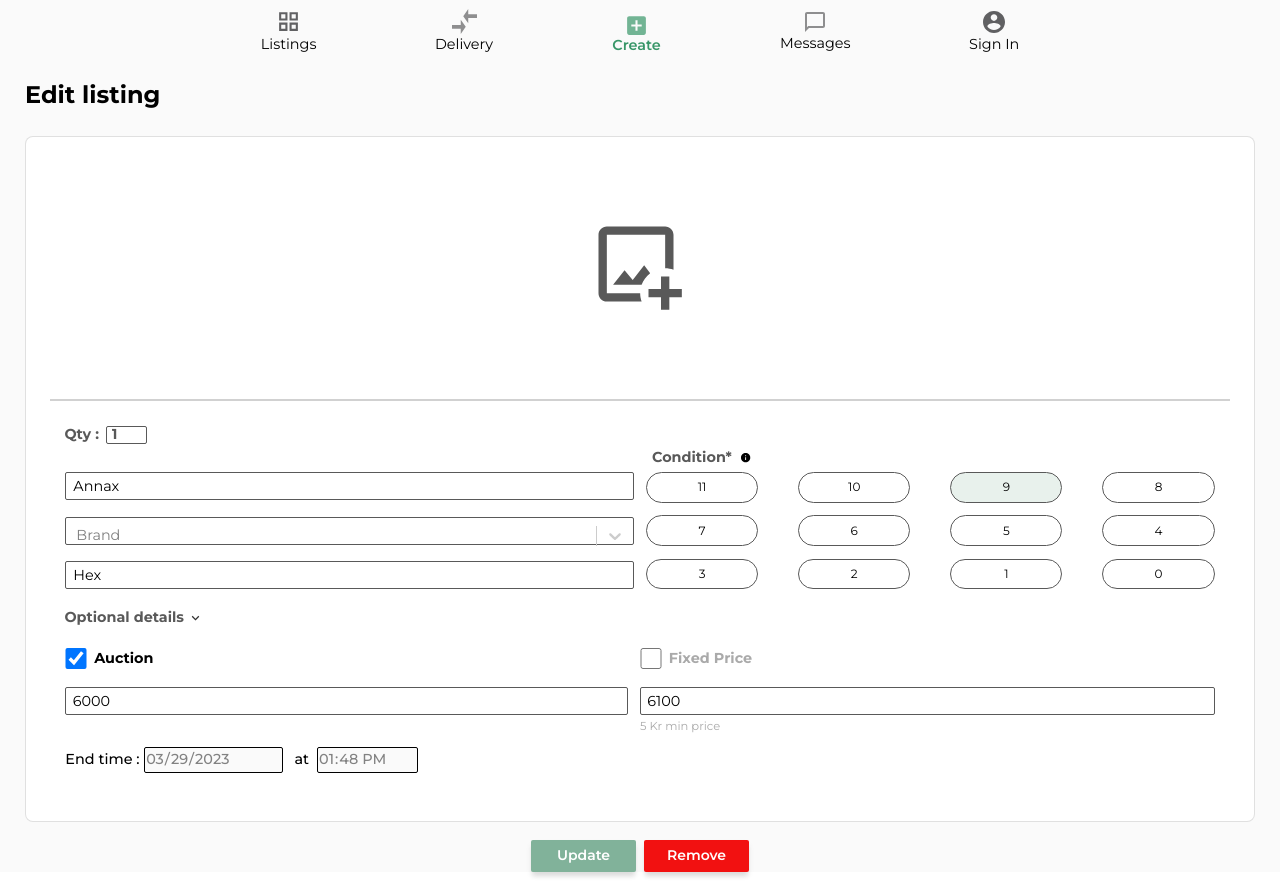
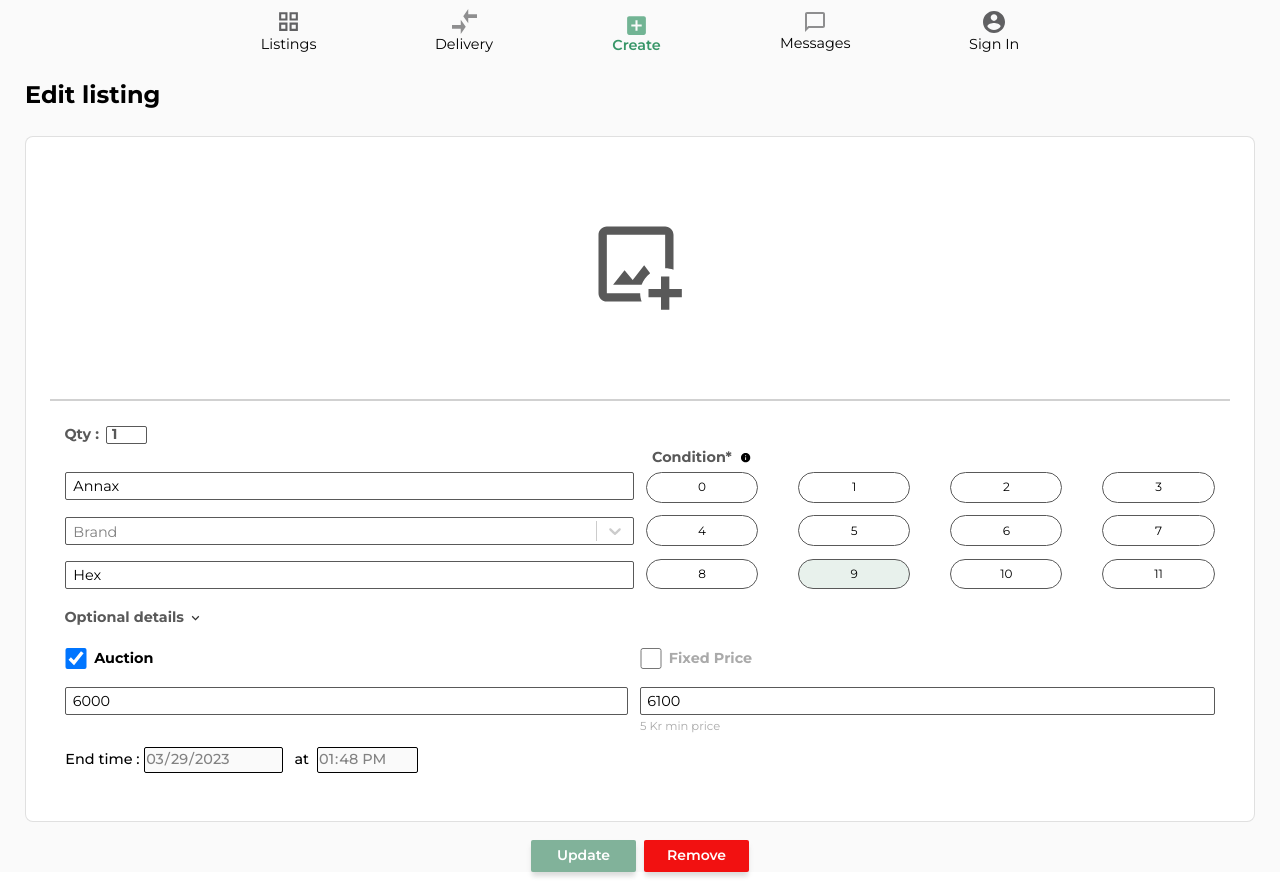
Before and after one commit to hamzamushtaq840/Fleadisc, a React (Vite) app in the folder client/: page /create/edit in a window 1280 px wide. Built offline with nearby package versions, Linux system fonts and the light colour scheme.

Commit message:
frontend-completed

```diff
--- a/client/src/components/create/EditList.jsx
+++ b/client/src/components/create/EditList.jsx
@@ -17,18 +17,18 @@ const options = [
 const userCountry = 'PK'
 const countryInfo = getCountryInfoByISO(userCountry);
 const ranges = [
+    { condition: 0, info: "My dog/crocodile has chewed on it, the disc in parts and/or holes in the disc" },
+    { condition: 1, info: "Larger cracks or disc's original form partially worn away" },
+    { condition: 2, info: "The disc has cracks or is properly winded or worn" },
+    { condition: 3, info: "Disc at the end of its life, pressure almost worn out, wind after some decent tree/rock hits" },
+    { condition: 4, info: "Well used disc a little wind maybe, but still usable" },
+    { condition: 5, info: "Used disc, but not wind, with some light nicks and some scratches" },
+    { condition: 6, info: "Recorded with minor damage, but still in good condition" },
+    { condition: 7, info: "Barely recorded, use a few rounds without heavy nicks" },
+    { condition: 8, info: "Test thrown without direct damage, only light scratches" },
+    { condition: 9, info: "Unused, but possibly some small scratches in print from handling/storage, marked with name/decal below to" },
+    { condition: 10, info: "\"Mint\", no scratches/damage" },
     { condition: 11, info: "In unopened original packaging" },
-    { condition: 10, info: "\"Mint\", no scratches/damage" },
-    { condition: 9, info: "Unused, but possibly some small scratches in print from handling/storage, marked with name/decal below to" },
-    { condition: 8, info: "Test thrown without direct damage, only light scratches" },
-    { condition: 7, info: "Barely recorded, use a few rounds without heavy nicks" },
-    { condition: 6, info: "Recorded with minor damage, but still in good condition" },
-    { condition: 5, info: "Used disc, but not wind, with some light nicks and some scratches" },
-    { condition: 4, info: "Well used disc a little wind maybe, but still usable" },
-    { condition: 3, info: "Disc at the end of its life, pressure almost worn out, wind after some decent tree/rock hits" },
-    { condition: 2, info: "The disc has cracks or is properly winded or worn" },
-    { condition: 1, info: "Larger cracks or disc's original form partially worn away" },
-    { condition: 0, info: "My dog/crocodile has chewed on it, the disc in parts and/or holes in the disc" }
 ]
 
 const EditList = () => {
--- a/client/src/components/create/ReList.jsx
+++ b/client/src/components/create/ReList.jsx
@@ -16,18 +16,18 @@ const options = [
 const userCountry = 'PK'
 const countryInfo = getCountryInfoByISO(userCountry);
 const ranges = [
+    { condition: 0, info: "My dog/crocodile has chewed on it, the disc in parts and/or holes in the disc" },
+    { condition: 1, info: "Larger cracks or disc's original form partially worn away" },
+    { condition: 2, info: "The disc has cracks or is properly winded or worn" },
+    { condition: 3, info: "Disc at the end of its life, pressure almost worn out, wind after some decent tree/rock hits" },
+    { condition: 4, info: "Well used disc a little wind maybe, but still usable" },
+    { condition: 5, info: "Used disc, but not wind, with some light nicks and some scratches" },
+    { condition: 6, info: "Recorded with minor damage, but still in good condition" },
+    { condition: 7, info: "Barely recorded, use a few rounds without heavy nicks" },
+    { condition: 8, info: "Test thrown without direct damage, only light scratches" },
+    { condition: 9, info: "Unused, but possibly some small scratches in print from handling/storage, marked with name/decal below to" },
+    { condition: 10, info: "\"Mint\", no scratches/damage" },
     { condition: 11, info: "In unopened original packaging" },
-    { condition: 10, info: "\"Mint\", no scratches/damage" },
-    { condition: 9, info: "Unused, but possibly some small scratches in print from handling/storage, marked with name/decal below to" },
-    { condition: 8, info: "Test thrown without direct damage, only light scratches" },
-    { condition: 7, info: "Barely recorded, use a few rounds without heavy nicks" },
-    { condition: 6, info: "Recorded with minor damage, but still in good condition" },
-    { condition: 5, info: "Used disc, but not wind, with some light nicks and some scratches" },
-    { condition: 4, info: "Well used disc a little wind maybe, but still usable" },
-    { condition: 3, info: "Disc at the end of its life, pressure almost worn out, wind after some decent tree/rock hits" },
-    { condition: 2, info: "The disc has cracks or is properly winded or worn" },
-    { condition: 1, info: "Larger cracks or disc's original form partially worn away" },
-    { condition: 0, info: "My dog/crocodile has chewed on it, the disc in parts and/or holes in the disc" }
 ]
 
 const ReList = () => {
--- a/client/src/index.css
+++ b/client/src/index.css
@@ -134,7 +134,7 @@ option:first-child {
   left: 0;
   width: 100%;
   height: 100%;
-  background-color: rgba(0, 0, 0, 0.2);
+  background-color: rgba(0, 0, 0, 0.3);
   z-index: 1;
 }
 
@@ -245,6 +245,15 @@ option:first-child {
   padding: 10px 10px;
 }
 
+.css-hlgwow {
+  padding: 2px 5px !important;
+  margin-top: -6px !important;
+}
+
+.css-1wy0on6 {
+  margin-top: -7px !important;
+}
+
 @media screen and (min-width: 767px) {
 
   .css-13cymwt-control {
@@ -271,4 +280,15 @@ option:first-child {
   .css-4xgw5l-IndicatorsContainer2 {
     margin-top: -5px;
   }
+
+  .css-hlgwow {
+    padding: 2px 5px !important;
+    margin-bottom: 1px !important;
+    margin-top: 0px !important;
+  }
+
+  .css-1wy0on6 {
+    margin-top: -5px !important;
+  }
+
 }
--- a/client/src/pages/Create.jsx
+++ b/client/src/pages/Create.jsx
@@ -15,18 +15,18 @@ const options = [
 //will be in global auth of user
 const userCountry = 'PK'
 const ranges = [
+    { condition: 0, info: "My dog/crocodile has chewed on it, the disc in parts and/or holes in the disc" },
+    { condition: 1, info: "Larger cracks or disc's original form partially worn away" },
+    { condition: 2, info: "The disc has cracks or is properly winded or worn" },
+    { condition: 3, info: "Disc at the end of its life, pressure almost worn out, wind after some decent tree/rock hits" },
+    { condition: 4, info: "Well used disc a little wind maybe, but still usable" },
+    { condition: 5, info: "Used disc, but not wind, with some light nicks and some scratches" },
+    { condition: 6, info: "Recorded with minor damage, but still in good condition" },
+    { condition: 7, info: "Barely recorded, use a few rounds without heavy nicks" },
+    { condition: 8, info: "Test thrown without direct damage, only light scratches" },
+    { condition: 9, info: "Unused, but possibly some small scratches in print from handling/storage, marked with name/decal below to" },
+    { condition: 10, info: "\"Mint\", no scratches/damage" },
     { condition: 11, info: "In unopened original packaging" },
-    { condition: 10, info: "\"Mint\", no scratches/damage" },
-    { condition: 9, info: "Unused, but possibly some small scratches in print from handling/storage, marked with name/decal below to" },
-    { condition: 8, info: "Test thrown without direct damage, only light scratches" },
-    { condition: 7, info: "Barely recorded, use a few rounds without heavy nicks" },
-    { condition: 6, info: "Recorded with minor damage, but still in good condition" },
-    { condition: 5, info: "Used disc, but not wind, with some light nicks and some scratches" },
-    { condition: 4, info: "Well used disc a little wind maybe, but still usable" },
-    { condition: 3, info: "Disc at the end of its life, pressure almost worn out, wind after some decent tree/rock hits" },
-    { condition: 2, info: "The disc has cracks or is properly winded or worn" },
-    { condition: 1, info: "Larger cracks or disc's original form partially worn away" },
-    { condition: 0, info: "My dog/crocodile has chewed on it, the disc in parts and/or holes in the disc" }
 ]
 
 const Create = () => {
--- a/client/src/pages/Listing.jsx
+++ b/client/src/pages/Listing.jsx
@@ -583,11 +583,11 @@ const Listing = () => {
     return (
         <div className=' w-full m-auto text-[1.2rem] sm:text-[1rem] xsm:text-[1rem]'>
             <div className='listingBackgroundImage flex justify-center h-[35vw] min-h-[135px] max-h-[300px] bg-[rgba(0,0,0,0.1)] relative'>
-                <h1 className='text-[35px] sm:text-[20px] xsm:text-[20px] w-[80%] md:text-[30px]  text-[white] font-logo text-center relative z-10 sm:mt-[30px] my-auto xsm:mt-[30px]'>Disc-over your game with pre-loved gear</h1>
+                <h1 className='text-[35px] sm:text-[20px] xsm:text-[20px] w-[80%] md:text-[30px] text-[white] font-logo text-center relative z-10 sm:mt-[30px] my-auto xsm:mt-[30px]'>Disc-over your game with pre-loved gear</h1>
                 <input style={{ boxShadow: '0px 4px 4px 0px rgba(0, 0, 0, 0.25)' }} className='border-[1px] w-[64.10vw] max-w-[500px] min-w-[250px] border-[#81B29A] absolute bottom-[-24px] bg-[white] z-10 h-[47px] rounded-lg px-[14px] font-sans' type='text' placeholder='Search...'></input>
             </div>
-            <div className='mt-[35px] xsm:mb-[5px] sm:mb-[5px] mb-[10px] px-[5px] xsm:px-0 flex gap-[10px] xsm:gap-[5px] items-center xsm:justify-start justify-center flex-wrap xsm:w-[320px] w-full m-auto '>
-                <div className='pl-[4px] h-[27px] flex items-center '>
+            <div className='mt-[35px] xsm:mb-[5px] sm:mb-[5px] mb-[10px] px-[5px] xsm:px-0 flex gap-[10px] xsm:gap-[5px] items-center xsm:justify-start  justify-center  xsm:w-[310px] w-full m-auto '>
+                <div className='pl-[4px] xsm:border-[0px] border-[1px] rounded-[2px] h-[27px] flex items-center '>
                     <ReactFlagsSelect
                         selected={selected}
                         fullWidth={true}
@@ -625,7 +625,7 @@ const Listing = () => {
                     <button className='w-[51px] h-[27px] rounded-[6px] font-sans text-[12px] leading-[15px]text-[#1E1E21] font-medium hover:text-[black] border-[1px] hover:border-[#81B29A] hover:bg-[#81B29A33]'>Glow</button>
                 </>}
             </div>
-            <div className='flex xsm:justify-start sm:justify-start justify-center xsm:w-[320px] w-[405px] m-auto'>
+            <div className='flex justify-start xsm:w-[320px] w-[405px] m-auto'>
                 <div className='flex justify-start'>
                     <p onClick={() => setMoreFilters((prev) => !prev)} className='text-[0.75em] text-[#595959] mt-[10px] cursor-pointer'>{moreFilters ? 'Close more filters' : 'Show more filters'}</p>
                 </div>
```
